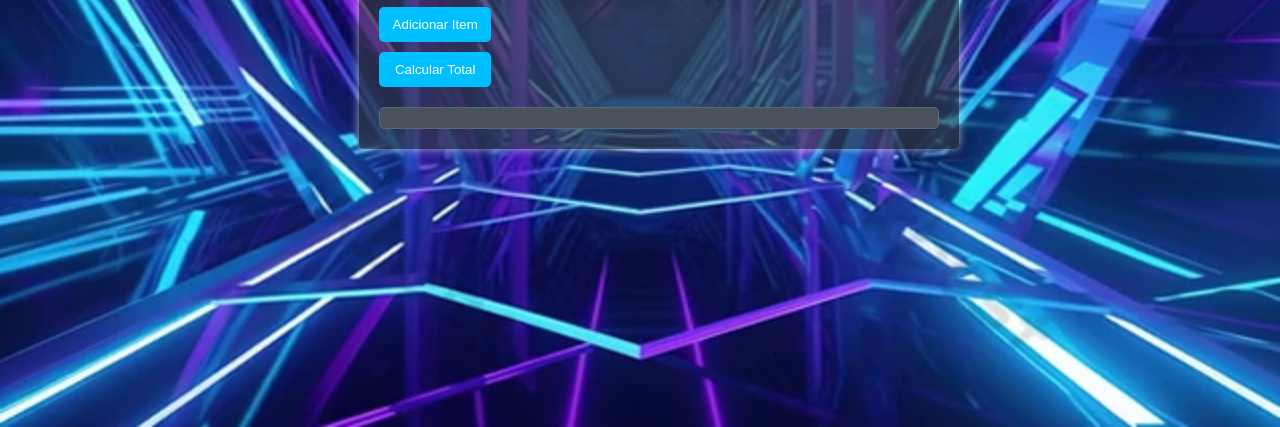
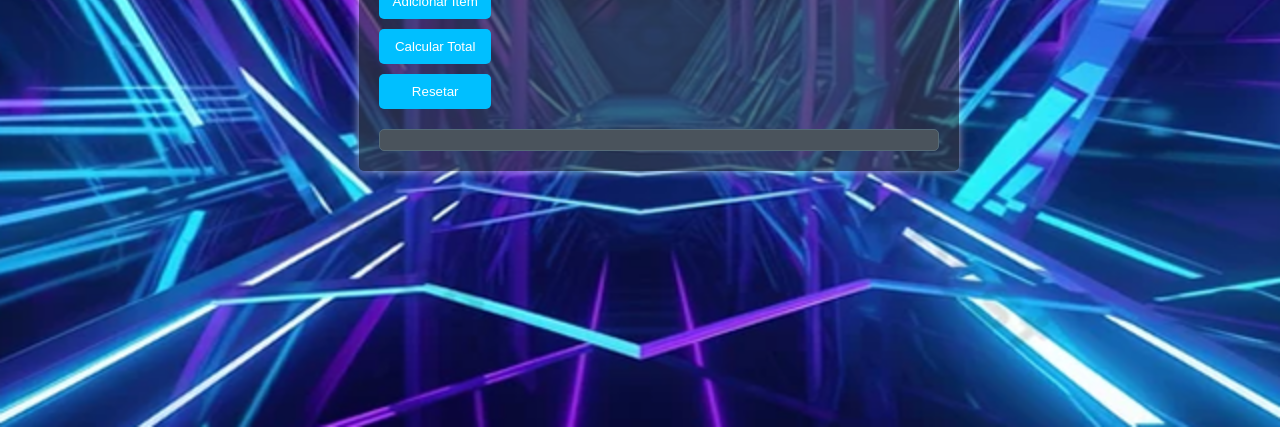
Before and after one commit to El-Samurai-Dev/gerenciamento-de-gasto, a plain HTML site: page index.html in a window 1280 px wide. Shown: the part 373-800 px from the top of the page. Drawn offline with Linux system fonts and the light colour scheme.

Commit message:
Update index.html

```diff
--- a/index.html
+++ b/index.html
@@ -18,7 +18,7 @@
         </div>
         <button id="add-item">Adicionar Item</button>
         <button id="calcular-total">Calcular Total</button>
-<!--         <button id="resetarButton">Resetar</button> -->
+        <button id="reset-all">Resetar</button>
         <div id="resultado"></div>
     </div>
 
```
